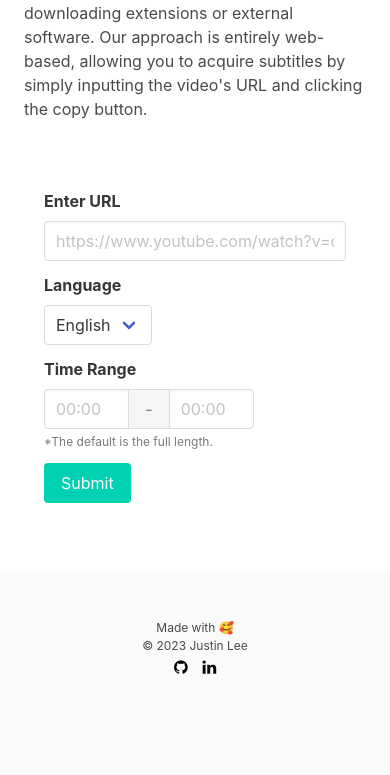
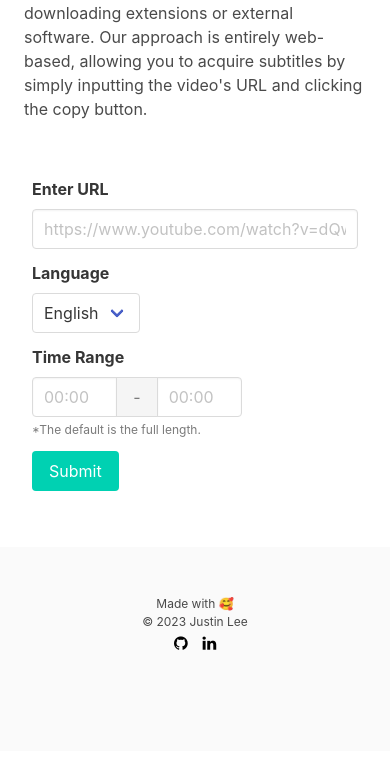
Before and after one commit to joonsmoons/youtube-to-text, a Django app: page /query/ in a window 390 px wide. Shown: the part 337-1112 px from the top of the page. After the commit the page ends 987 px from the top, so only its background shows below. Run offline with Django 4.2, Linux system fonts and the light colour scheme.

Commit message:
Adjust input form padding for mobile devices

```diff
--- a/generator/templates/index.html
+++ b/generator/templates/index.html
@@ -15,7 +15,7 @@
           </p>
         </div>
         <div class="column is-1 is-0-mobile"></div>
-        <div class="column is-6 p-5 m-2 box">
+        <div class="column is-6 m-2 box input-form">
           <form class="form" method="post">
             {% csrf_token %}
 
```
